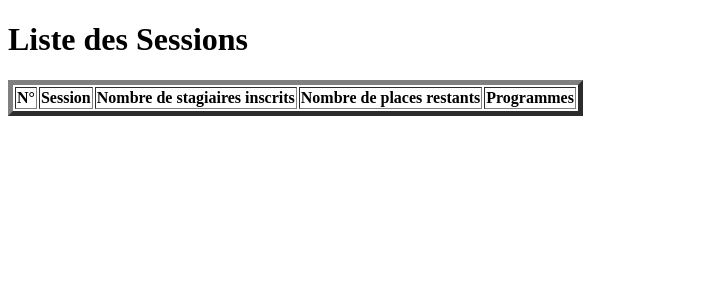
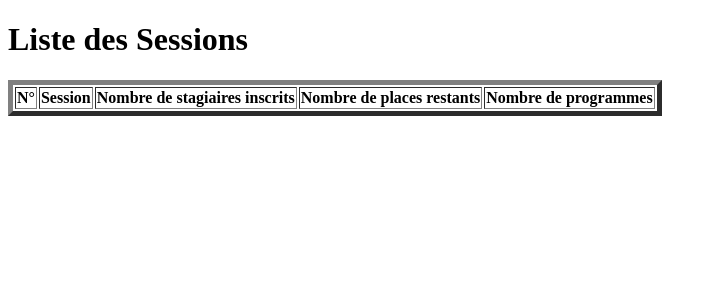
Before and after one commit to derdeche/session-symfony, a Symfony app: template templates/session/index.html.twig in a window 1280 px wide. Shown: the part 70-370 px from the top of the page, without its empty margins (0-717 px from the left). Run offline with Twig, Linux system fonts and the light colour scheme; the template is opened without the code that fills it, so the values that code supplies are empty; some libraries are stand-ins or nearby versions.

Commit message:
modif syntaxe

```diff
--- a/templates/session/index.html.twig
+++ b/templates/session/index.html.twig
@@ -16,7 +16,7 @@
             <th>Session</th>
             <th>Nombre de stagiaires inscrits</th>
             <th>Nombre de places restants</th>
-            <th>Programmes</th>
+            <th>Nombre de programmes</th>
 
 
         </tr>
@@ -35,6 +35,7 @@
 
 
 
+
     </table>
 
 
```
